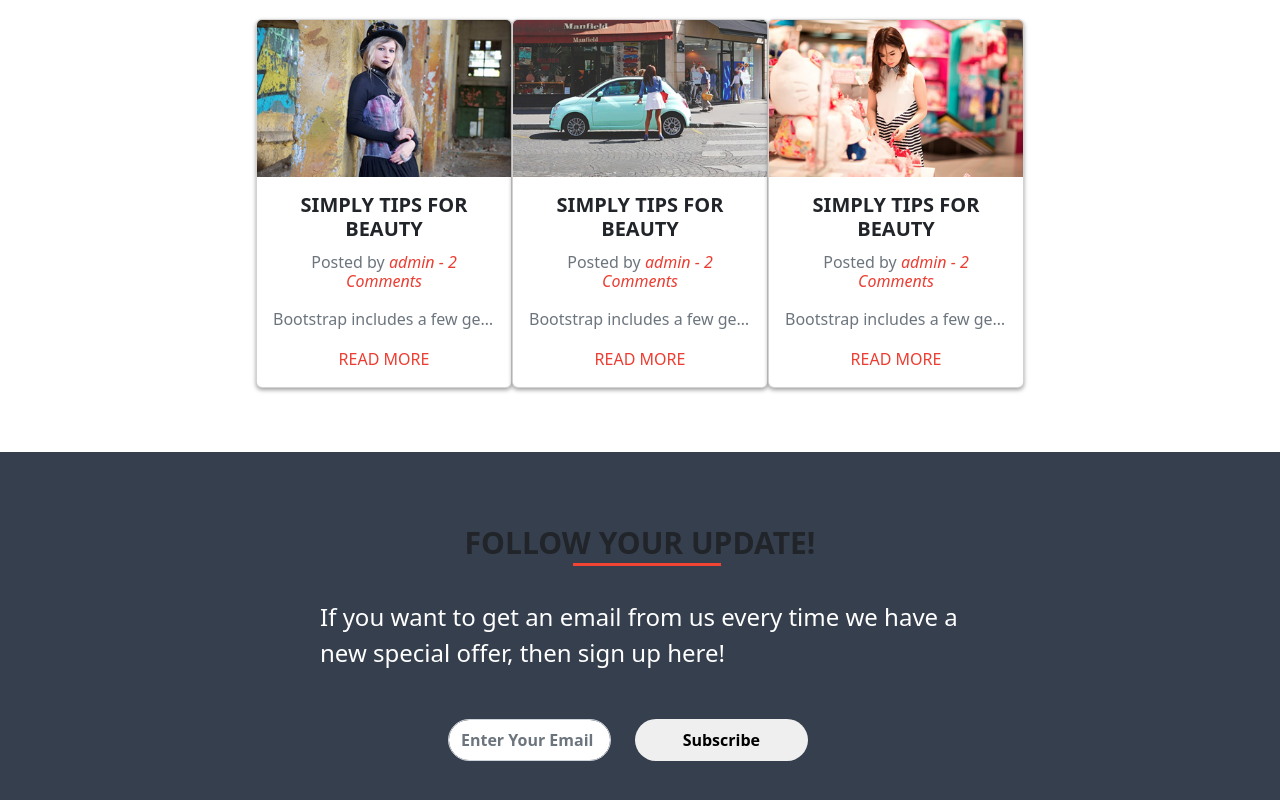
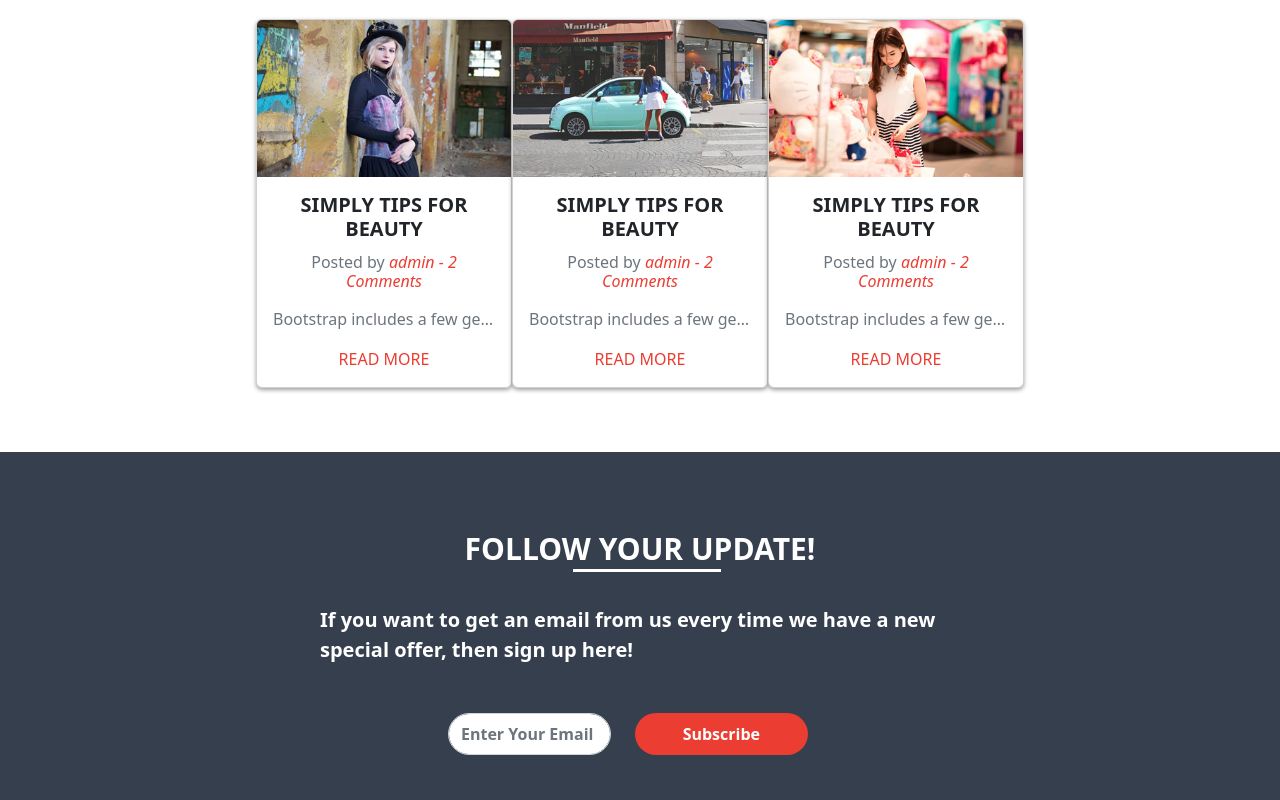
Before and after one commit to HuyDinh97/reactjs-shop, a React (Create React App) app: page / in a window 1280 px wide. Shown: the part 2816-3616 px from the top of the page. Built offline with nearby package versions, Linux system fonts and the light colour scheme.

Commit message:
SubscribeEmail update

```diff
--- a/src/components/Layout/Subscribe Email/SubscribeEmail.js
+++ b/src/components/Layout/Subscribe Email/SubscribeEmail.js
@@ -1,5 +1,5 @@
 import React from 'react';
-import TitleUnderline from '../Popular Product/TitleUnderline';
+import { Col } from 'react-bootstrap';
 
 import classes from './SubscribeEmail.module.css';
 
@@ -7,11 +7,10 @@ function SubscribeEmail() {
   return (
     <div className={classes.subscribe_email}>
       <div className={classes.container}>
-        <TitleUnderline
-          name="FOLLOW YOUR UPDATE!"
-          className={classes.TitleUnderline}
-        />
-        <p className="text-white fs-4 d-flex justify-content-center my-4 col-10">
+        <Col className={classes.Product_title}>
+          <div className={classes.Underline}>FOLLOW YOUR UPDATE!</div>
+        </Col>
+        <p className="text-white fs-5 d-flex justify-content-center my-4 col-10 fw-semibold">
           If you want to get an email from us every time we have a new special
           offer, then sign up here!
         </p>
@@ -21,12 +20,7 @@ function SubscribeEmail() {
             className="form-control rounded-pill fw-semibold py-2 fs-6 d-flex justify-content-end"
             placeholder="Enter Your Email"
           />
-          <button
-            type="button"
-            className="rounded-pill py-2 px-5 fs-6 fw-semibold border-0 mx-4"
-          >
-            Subscribe
-          </button>
+          <button type="button">Subscribe</button>
         </div>
       </div>
     </div>
--- a/src/components/Layout/Subscribe Email/SubscribeEmail.module.css
+++ b/src/components/Layout/Subscribe Email/SubscribeEmail.module.css
@@ -15,10 +15,42 @@
   align-items: center;
 }
 
-.TitleUnderline {
-  color: white !important;
+.Product_title {
+  display: flex;
+  justify-content: center;
+  font-size: 1.5rem;
+  font-weight: bold;
+  color: white;
 }
 
-.TitleUnderline::before {
-  border-bottom: 3px solid white !important;
+.Underline {
+  font-size: 30px;
+  display: inline-block;
+  padding-bottom: 10px;
+  position: relative;
 }
+
+.Underline::before {
+  content: "";
+  position: absolute;
+  width: 42%;
+  height: 9px;
+  bottom: 9px;
+  left: 31%;
+  border-bottom: 3px solid white;
+}
+
+.container button {
+  border-radius: var(--bs-border-radius-pill)!important;
+  font-weight: 600!important;
+  font-size: 1rem!important;
+  padding-top: 0.5rem!important;
+  padding-bottom: 0.5rem!important;
+  padding-right: 3rem!important;
+  padding-left: 3rem!important;
+  margin-right: 1.5rem!important;
+  margin-left: 1.5rem!important;
+  border: 0!important;
+  background-color: #eb3d32;
+  color: white;
+}
```
